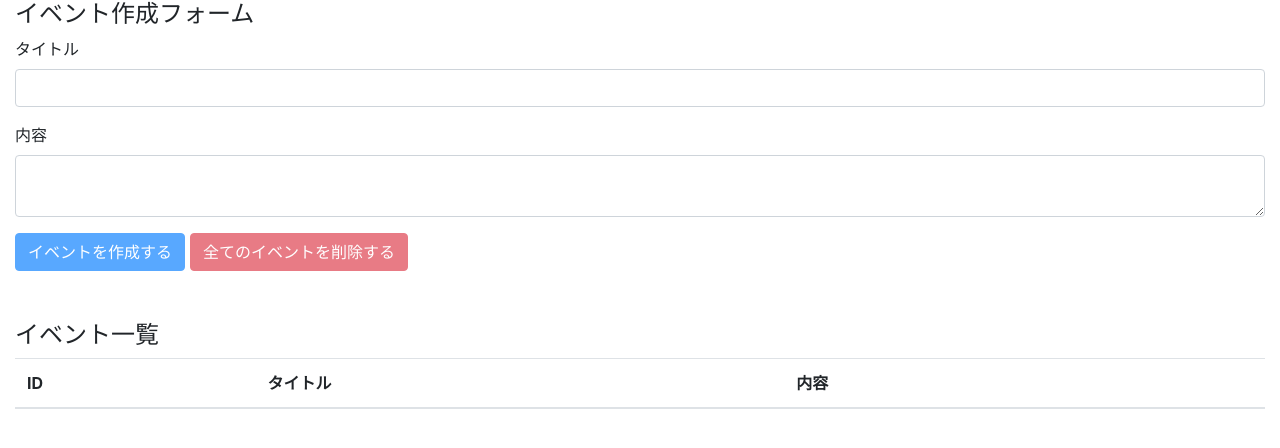
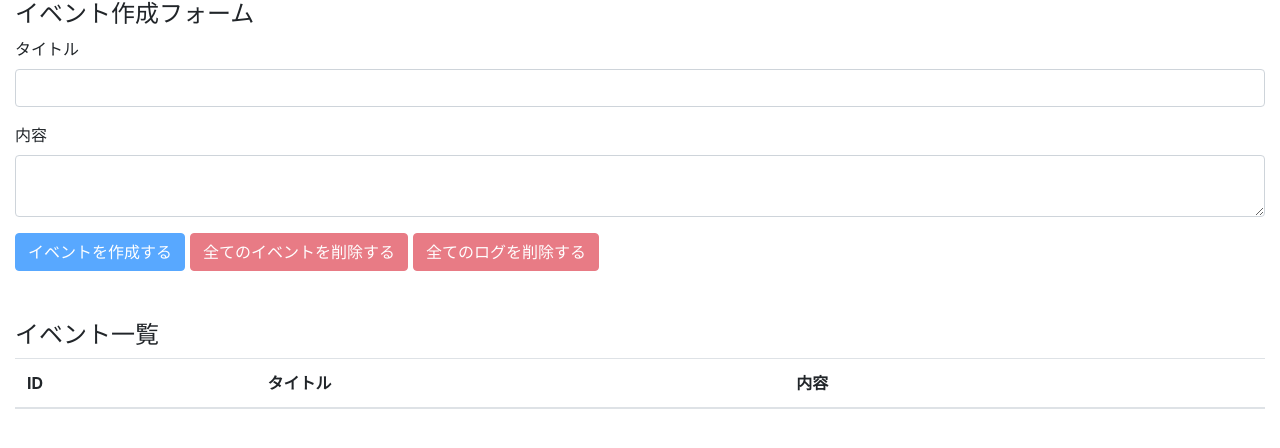
Before and after one commit to oneoneniaoniao/react-hooks-102, a React (Create React App) app: page / in a window 1280 px wide. Shown: the top 448 px of the page. Built offline with nearby package versions, Linux system fonts and the light colour scheme.

Commit message:
delete all operation logs

```diff
--- a/src/components/EventForm.jsx
+++ b/src/components/EventForm.jsx
@@ -39,6 +39,14 @@ const EventForm = () => {
     }
   };
 
+  const deleteAllOperationLogs = (e) => {
+    e.preventDefault();
+    if (window.confirm("全てのログを削除しますか？")) {
+      dispatch({
+        type: DELETE_OPERATION_LOGS,
+      });
+    }
+  }
   const unCreatable = title === "" || body === "";
   return (
     <>
@@ -61,8 +69,11 @@ const EventForm = () => {
             onChange={(e) => setBody(e.target.value)}
           />
         </div>
+        <div style={{ marginLeft: "-5px" }}>
+
           <button
             className="btn btn-primary"
+            style={{ marginLeft: "5px" }}
             onClick={addEvent}
             disabled={unCreatable}
           >
@@ -76,6 +87,15 @@ const EventForm = () => {
           >
             全てのイベントを削除する
           </button>
+          <button
+            onClick={deleteAllOperationLogs}
+            style={{ marginLeft: "5px" }}
+            className="btn btn-danger"
+            disabled={state.operationLogs.length === 0}
+          >
+            全てのログを削除する
+          </button>
+        </div>
       </form>
     </>
   );
```
Lines whose indentation alone changed are shown as unchanged.
